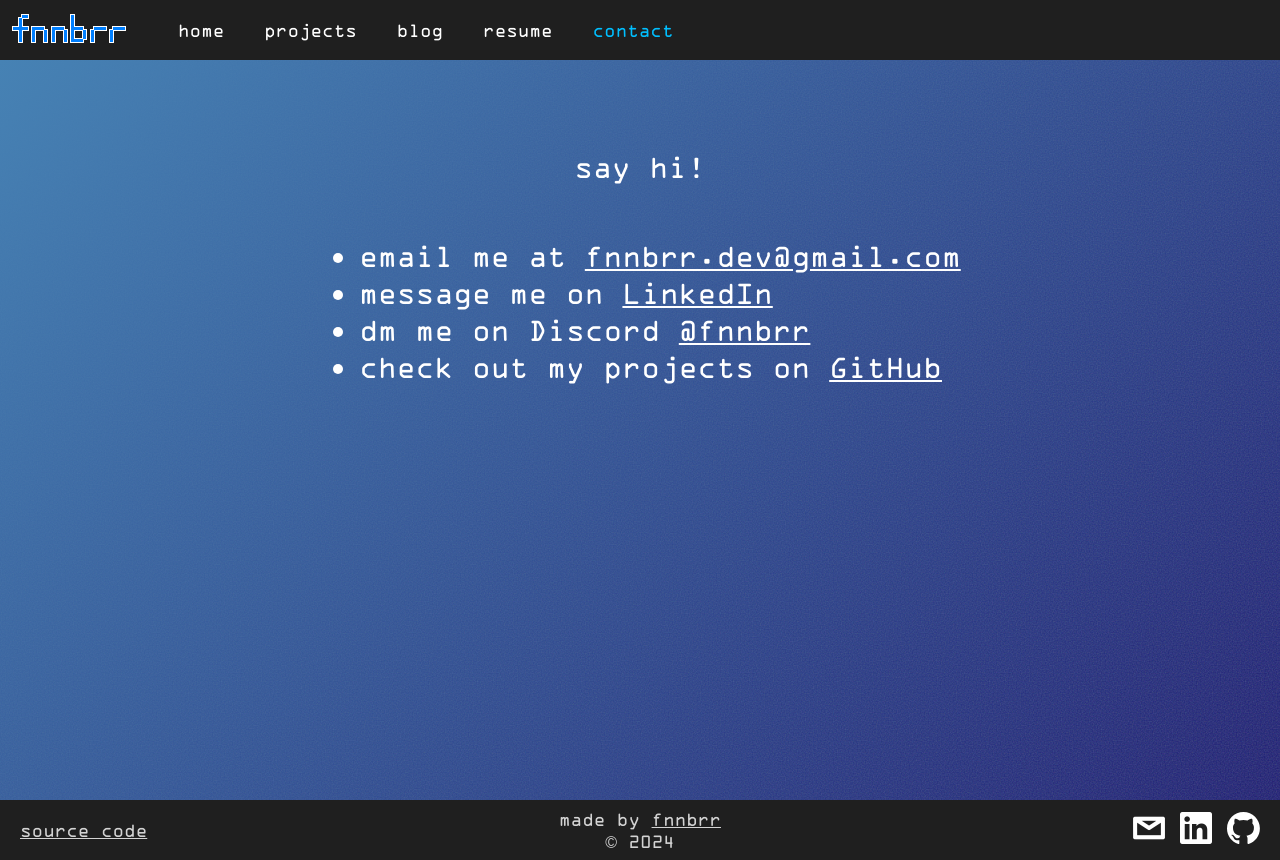
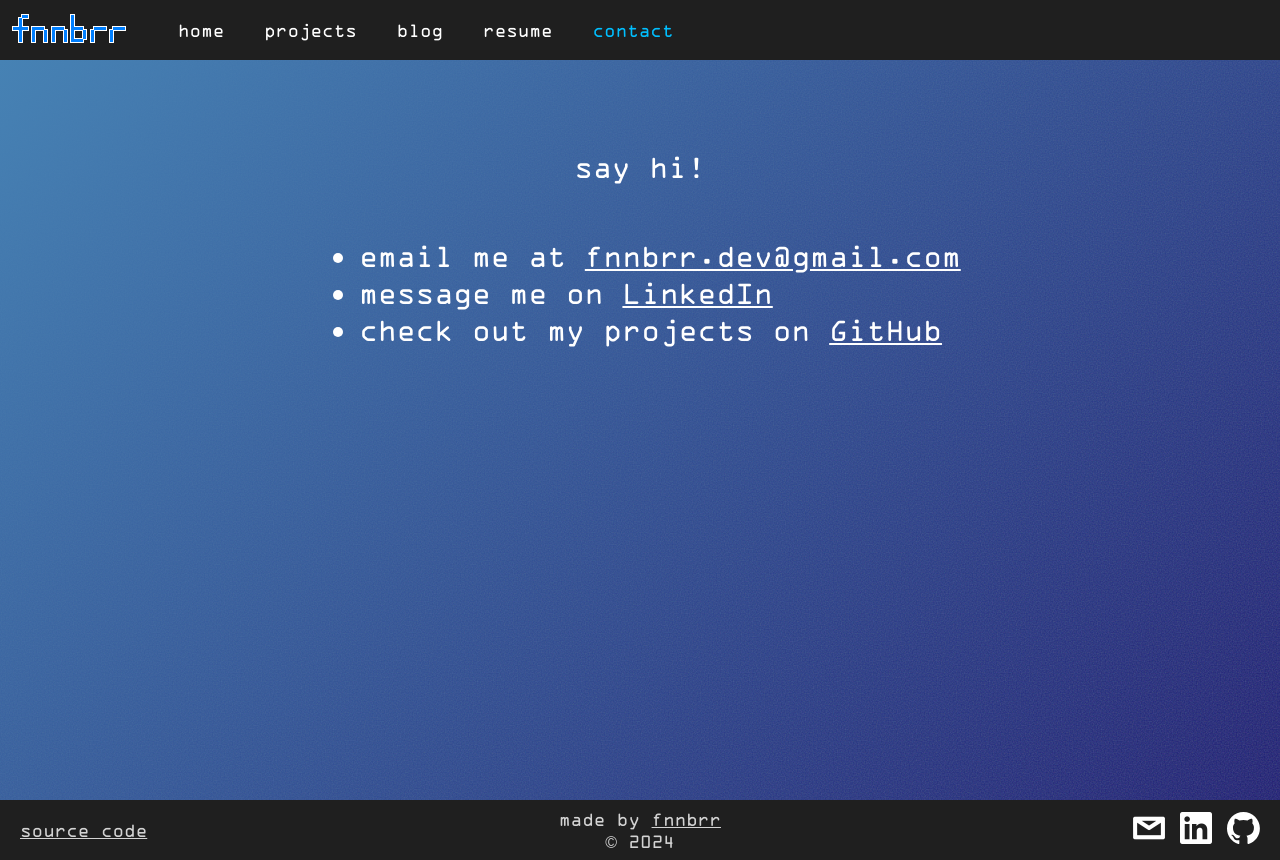
Before and after one commit to fnnbrr/personal-site, a React (Create React App) app: page /contact in a window 1280 px wide. Built offline with nearby package versions, Linux system fonts and the light colour scheme.

Commit message:
Removed Discord contact option

```diff
--- a/src/routes/Contact.tsx
+++ b/src/routes/Contact.tsx
@@ -11,7 +11,6 @@ export default function Contact() {
             <ul>
                 <li>email me at <a href={"mailto:fnnbrr.dev@gmail.com"} target="_blank" rel={"noreferrer"}>fnnbrr.dev@gmail.com</a></li>
                 <li>message me on <a href={"https://www.linkedin.com/in/finnbarrocallahan/"} target="_blank" rel={"noreferrer"}>LinkedIn</a></li>
-                <li>dm me on Discord <a href={"https://discord.com/users/fnnbrr"} target="_blank" rel={"noreferrer"}>@fnnbrr</a></li>
                 <li>check out my projects on <a href={"https://github.com/fnnbrr"} target="_blank" rel={"noreferrer"}>GitHub</a></li>
             </ul>
         </div>
```
